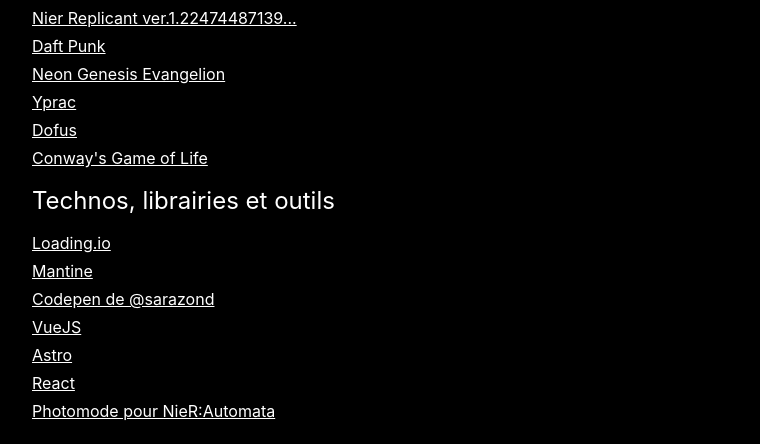
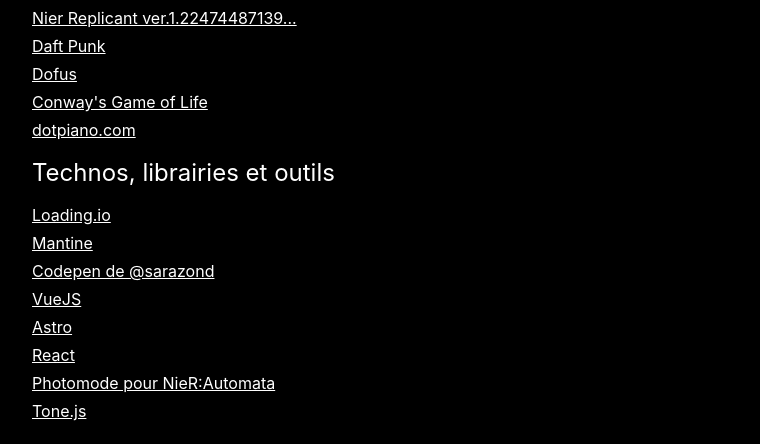
Before and after one commit to Tetraaaa/tetraaa_vue, a Vue app: page /credits in a window 1280 px wide. Shown: the part 508-952 px from the top of the page, without its empty margins (0-760 px from the left). Built offline with nearby package versions, Linux system fonts and the light colour scheme; no server answers.

Commit message:
Réorganisation des menus et crédits

```diff
--- a/src/assets/data/credits.json
+++ b/src/assets/data/credits.json
@@ -62,16 +62,6 @@
         "priority": 2
     },
     {
-        "name": "Neon Genesis Evangelion",
-        "link": "https://www.evangelion.co.jp/",
-        "priority": 2
-    },
-    {
-        "name": "Yprac",
-        "link": "https://www.yprac.com/",
-        "priority": 2
-    },
-    {
         "name": "Dofus",
         "link": "https://www.dofus.com/fr",
         "priority": 2
@@ -79,6 +69,11 @@
     {
         "name": "Conway's Game of Life",
         "link": "https://en.wikipedia.org/wiki/Conway%27s_Game_of_Life",
+        "priority": 2
+    },
+    {
+        "name": "dotpiano.com",
+        "link": "https://dotpiano.com",
         "priority": 2
     },
     {
@@ -119,5 +114,10 @@
         "name": "Photomode pour NieR:Automata",
         "link": "https://opm.fransbouma.com/Cameras/nierautomata.htm",
         "priority": 2
+    },
+    {
+        "name": "Tone.js",
+        "link": "https://tonejs.github.io/",
+        "priority": 2
     }
 ]
--- a/src/components/HomePage/Navigation.vue
+++ b/src/components/HomePage/Navigation.vue
@@ -8,9 +8,9 @@
 import { useMediaQuery } from "@vueuse/core";
 
 const pages = [
-    { name: "Burger", content: "La tierlist des meilleurs burger/frites de Strasbourg en livraison." },
+    { name: "GitHub", content: "Les sources pour ce site, et pour mes autres projets." },
     { name: "Daft", content: 'Une soundboard qui fait référence à "Harder, Better, Faster, Stronger" des Daft Punk.' },
-    { name: "GitHub", content: "Les sources pour ce site, et pour mes autres projets." },
+    { name: "Piano", content: "Un petit piano virtuel, jouable en cliquant sur les touches ou directement en branchant un clavier MIDI." },
     {
         name: "Rogue Like",
         content: "Comme son nom l'indique, un petit prototype de rogue lite inspiré par Crypt of the NecroDancer, développé sous Unity.",
@@ -29,7 +29,8 @@
 <template>
     <AnimatedText class="menuLabel" text="Navigation" />
     <div class="content">
-        <NierLeftBars :direction="isBelow800Px ? 'row' : 'column'" :spacing="isBelow800Px ? '1rem' : '1.5rem'" class="options">
+        <NierLeftBars :direction="isBelow800Px ? 'row' : 'column'" :spacing="isBelow800Px ? '1rem' : '1.5rem'"
+            class="options">
             <TransitionGroup appear>
                 <NierButton :key="page.name" class="button" @click="selectedPage = page" v-for="(page, index) in pages"
                     :style="{ transitionDelay: index * 0.05 + 's' }">{{ page.name }}</NierButton>
@@ -89,6 +90,7 @@
     .content {
         flex-direction: column;
     }
+
     .options {
         flex: 0 !important;
     }
```
